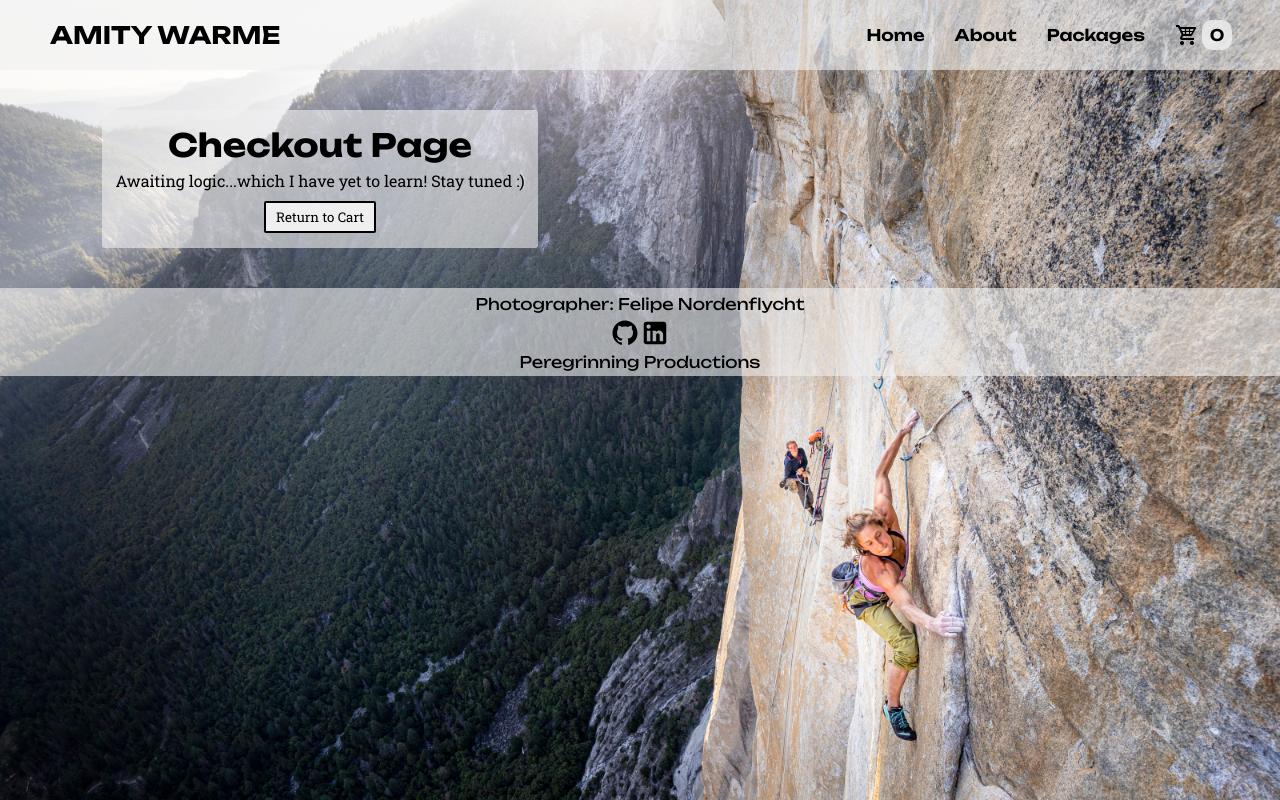
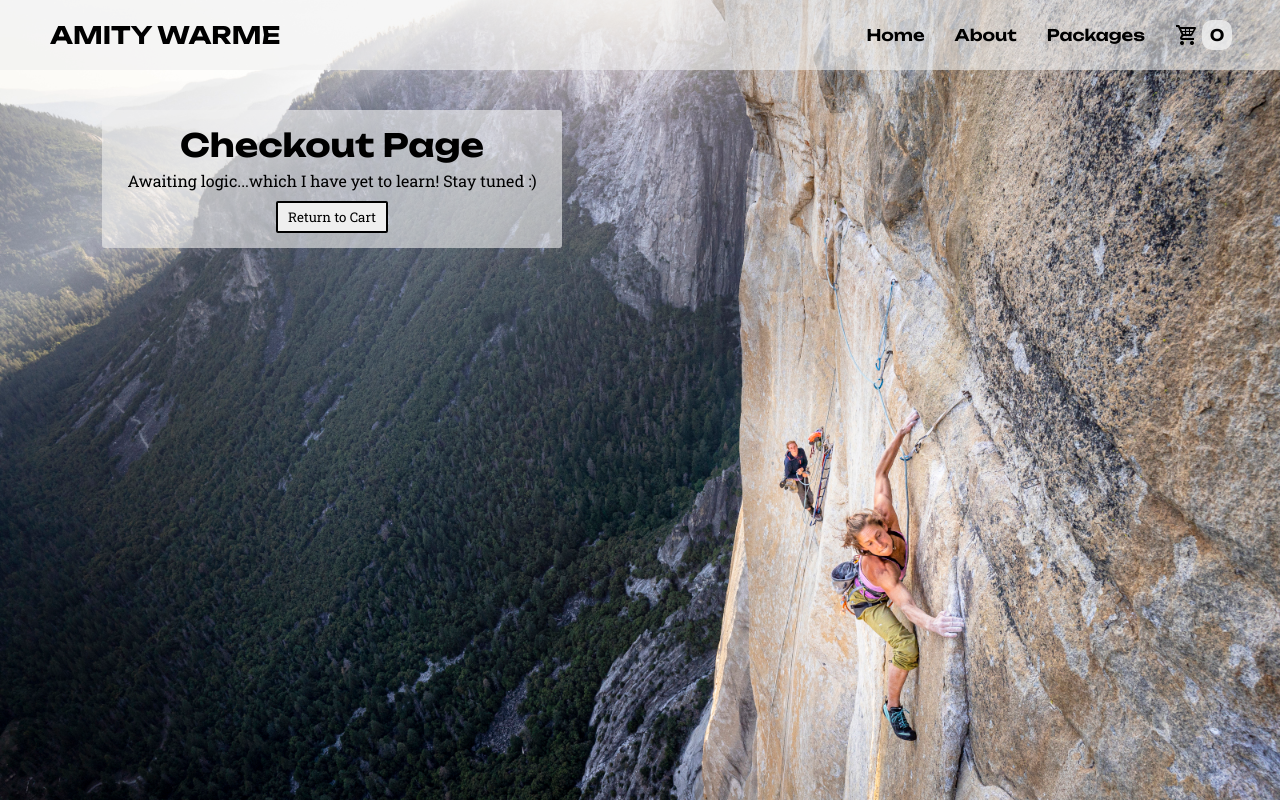
Before and after one commit to connorwarme/shopping-cart, a React (Create React App) app: page /checkout in a window 1280 px wide. Shown: the top 800 px of the page. Built offline with nearby package versions, Linux system fonts and the light colour scheme.

Commit message:
Tweak styling for Checkout page

```diff
--- a/src/style/Checkout.css
+++ b/src/style/Checkout.css
@@ -1,11 +1,11 @@
 .checkout-page-container {
-    display: grid;
-    grid-template-columns: 1fr 1fr
+    flex-grow: 1;
+    display: flex;
 }
 .checkout-content {
-    min-width: 400px;
+    height: fit-content;
     background-color: rgba(241, 241, 241, 0.6);
-    padding: 10px 0;
+    padding: 10px 20px;
     margin: 5vh 8vw;
     border-radius: 3px;
 }
```
